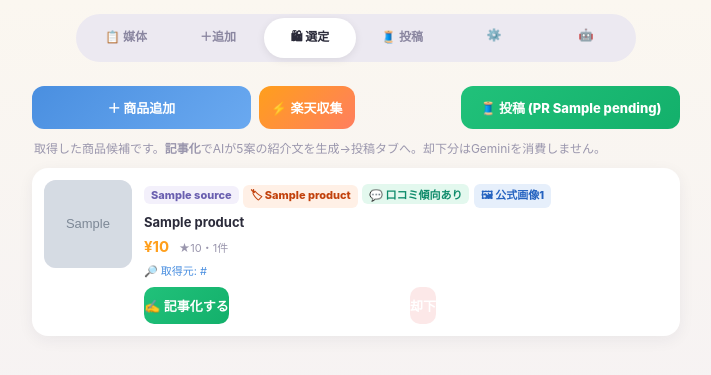
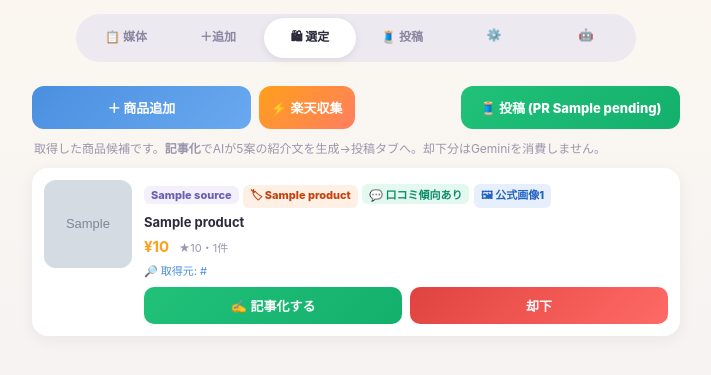
Before and after one commit to kgn7645/afi, a FastAPI app: template web/templates/threads_select.html in a window 1280 px wide. Shown: the top 375 px of the page, without its empty margins (284-995 px from the left). Run offline with FastAPI, Linux system fonts and the light colour scheme; the template is opened without the code that fills it: most values are stand-ins (such as "Sample title", 1, 10 or a date in 2020); grey boxes marked "Sample" are stand-in pictures.

Commit message:
Threads選定UI: 却下ボタンを記事化と同サイズ＆赤に
フォーム内のボタンにflexが効かず却下がテキスト幅で小さかったのを修正。
.acts form を display:flex/flex:1、ボタンを width:100% で等幅化。
却下(.ng2)を赤グラデ(白文字)にして記事化と視認性を揃えた。

Co-Authored-By: Claude Opus 4.8 (1M context) <noreply@anthropic.com>
Claude-Session: https://claude.ai/code/session_01TAERqr6CUH7cPaMuJxT9a5

```diff
--- a/web/templates/threads_select.html
+++ b/web/templates/threads_select.html
@@ -37,9 +37,10 @@
   .rv{ font-size:11px; color:#9a96ad; margin-left:6px; }
   .lbl{ display:inline-block; font-size:11px; font-weight:800; color:#c2410c; background:#fff0e6; border-radius:6px; padding:2px 7px; margin-top:4px; }
   .acts{ display:flex; gap:8px; margin-top:8px; }
-  .acts button{ border:none; border-radius:10px; padding:9px 0; font-size:13px; font-weight:800; color:#fff; flex:1; }
+  .acts form{ flex:1; margin:0; display:flex; }
+  .acts button{ border:none; border-radius:10px; padding:9px 0; font-size:13px; font-weight:800; color:#fff; flex:1; width:100%; }
   .ok{ background:linear-gradient(135deg,var(--green),#13b06b); } .ng{ background:#f1eef6; color:#a06; }
-  .ng2{ background:#fce8e8; color:var(--red); }
+  .ng2{ background:linear-gradient(135deg,var(--red),#ff6a66); color:#fff; }
 </style>
 </head>
 <body>
```
